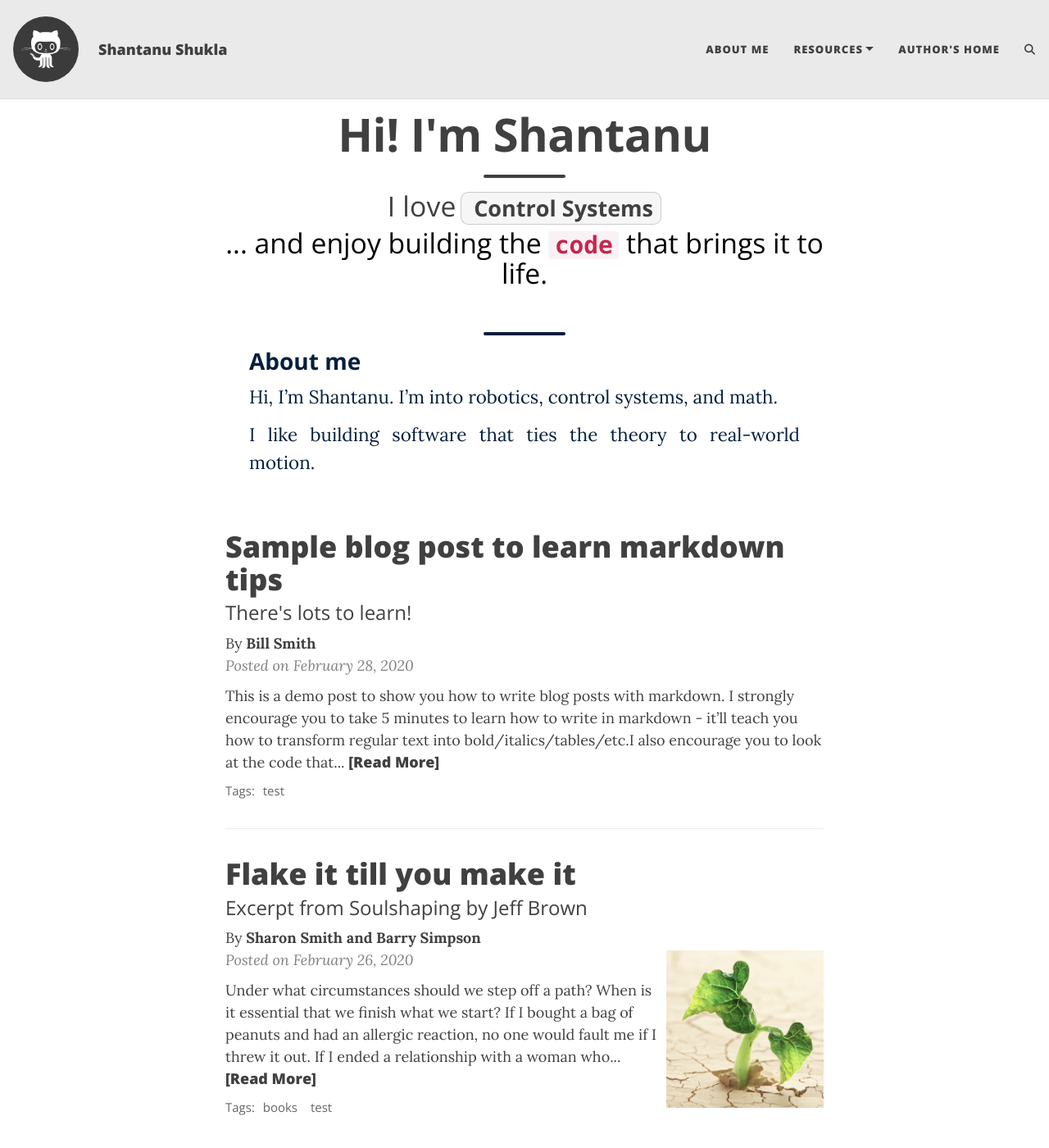
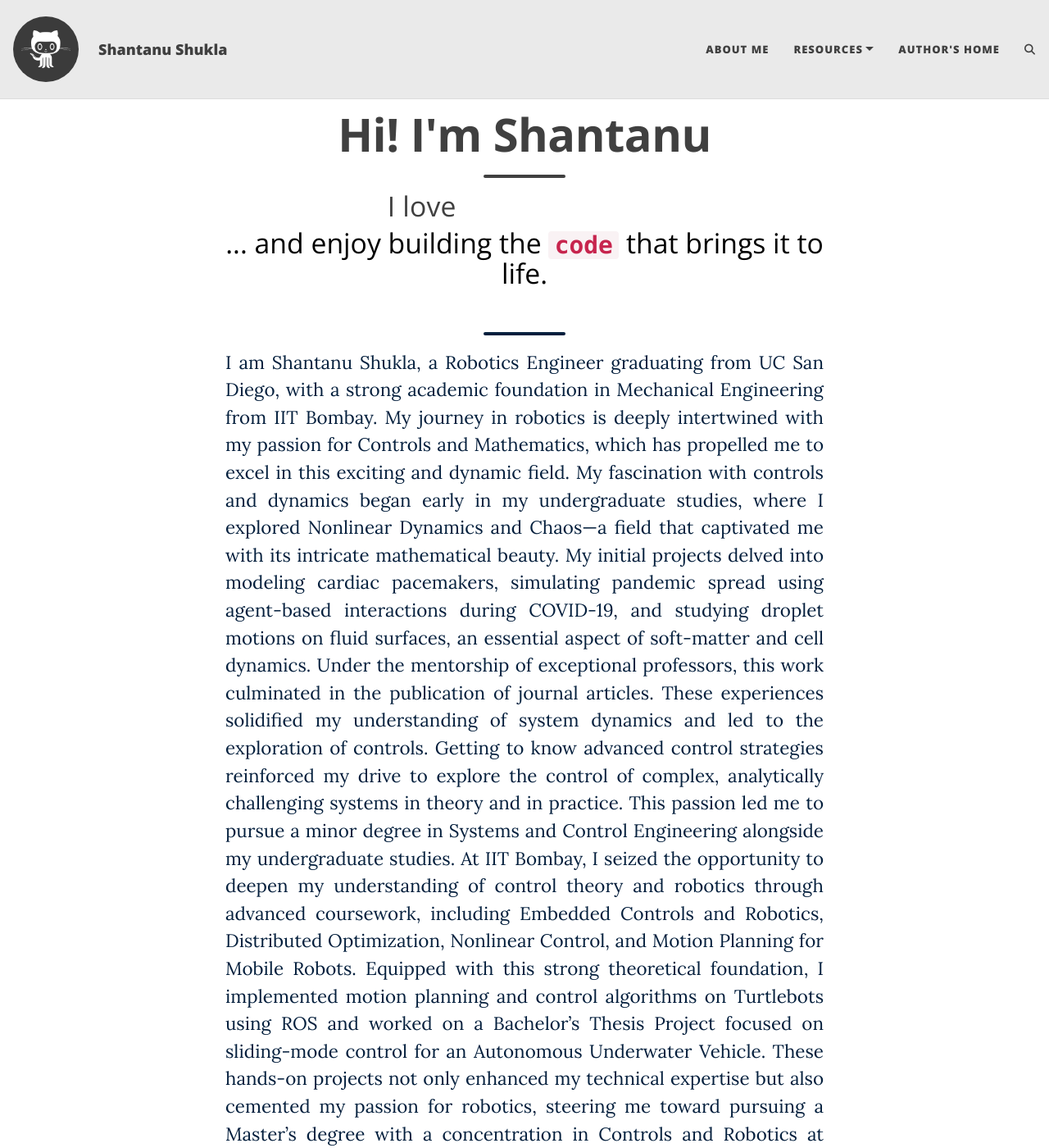
Before and after one commit to shantanusshukla/shantanusshukla.github.io, a Jekyll site: the page built from index.html, in a window 1280 px wide and 1400 px high. Shown: the whole window at 82% size. Built offline with Jekyll 4.4.1, drawn with Linux system fonts in a browser that asks for light colours; the list of posts is cut into pages by our own code; comment, search, counter and statistics services are not loaded; some of the changed text lies outside the part shown.

Commit message:
Add some intro

```diff
--- a/_includes/about_intro.html
+++ b/_includes/about_intro.html
@@ -1,6 +1,16 @@
 <div class="about-intro">
     <hr class="small">
-    <h2>About me</h2>
-    <p>Hi, I’m Shantanu. I’m into robotics, control systems, and math.</p>
-    <p>I like building software that ties the theory to real-world motion.</p>
+    <p>
+        I am Shantanu Shukla, a Robotics Engineer graduating from UC San Diego, with a strong academic foundation in Mechanical Engineering from IIT Bombay. My journey in robotics is deeply intertwined with my passion for Controls and Mathematics, which has propelled me to excel in this exciting and dynamic field.
+
+        My fascination with controls and dynamics began early in my undergraduate studies, where I explored Nonlinear Dynamics and Chaos—a field that captivated me with its intricate mathematical beauty. My initial projects delved into modeling cardiac pacemakers, simulating pandemic spread using agent-based interactions during COVID-19, and studying droplet motions on fluid surfaces, an essential aspect of soft-matter and cell dynamics. Under the mentorship of exceptional professors, this work culminated in the publication of journal articles. These experiences solidified my understanding of system dynamics and led to the exploration of controls. Getting to know advanced control strategies reinforced my drive to explore the control of complex, analytically challenging systems in theory and in practice. This passion led me to pursue a minor degree in Systems and Control Engineering alongside my undergraduate studies.
+
+        At IIT Bombay, I seized the opportunity to deepen my understanding of control theory and robotics through advanced coursework, including Embedded Controls and Robotics, Distributed Optimization, Nonlinear Control, and Motion Planning for Mobile Robots. Equipped with this strong theoretical foundation, I implemented motion planning and control algorithms on Turtlebots using ROS and worked on a Bachelor’s Thesis Project focused on sliding-mode control for an Autonomous Underwater Vehicle. These hands-on projects not only enhanced my technical expertise but also cemented my passion for robotics, steering me toward pursuing a Master’s degree with a concentration in Controls and Robotics at UCSD.
+
+        Before embarking on my graduate studies, I gained invaluable industry experience during a summer stint at Renault-Nissan, where I worked on Model Predictive Control involving industrial control systems and advanced vehicle dynamics. This exposure laid a robust foundation for my advanced coursework and projects at UCSD. Over the past year, I have expanded my expertise in areas such as State Estimation, SLAM, Computer Vision, Motion Planning, Reinforcement Learning, Discrete Optimization, hardware-level programming, and a diverse set of software skills.
+
+        My academic and professional journey has provided me with extensive hands-on experience with ground robots, autonomous vehicles, mobile manipulators and autonomous underwater vehicles. I have honed my software development skills in C, C++, Python, ROS/ROS2, and MATLAB, while my internships at Lucid Motors and Renault-Nissan have further sharpened my abilities and provided me with invaluable real-world insights. At Lucid Motors I was successfully able to automate software unit-testing of most of the vehicle ECUs and the experience provided first-hand exposure to production-level software. My expertise spans the design and implementation of robotic control systems, navigation algorithms—including perception, localization, mapping and motion planning. I have successfully deployed a wide range of control, planning, and SLAM algorithms, both on hardware and in simulation.
+
+        Currently, I am working in the Existential Robotics Laboratory (ERL) at UCSD under the guidance of Prof. Nikolay Atanasov, where I am contributing to the development of an open-source library for Gaussian-Process-based Mapping using LiDAR data. This project represents the intersection of cutting-edge research and practical applications, aligning closely with my passion for advancing robotics.
+    </p>
 </div>
--- a/assets/css/style.css
+++ b/assets/css/style.css
@@ -44,12 +44,12 @@
 
 /* Container */
 .about-intro {
-    max-width: 42rem;           /* nice readable width */
+    max-width: 50rem;           /* nice readable width */
     margin: 2rem auto;       /* centered, with spacing below */
     text-align: left;          /* or center if you prefer */
     color: #041f3d;               /* body text tone */
     font-size: 1.4rem;         /* bump size a bit */
-    line-height: 1.6;
+    line-height: 1.4;     /* comfortable spacing between 2 lines */
     text-align: justify;  /* optional: justify text */
 }
 
```
